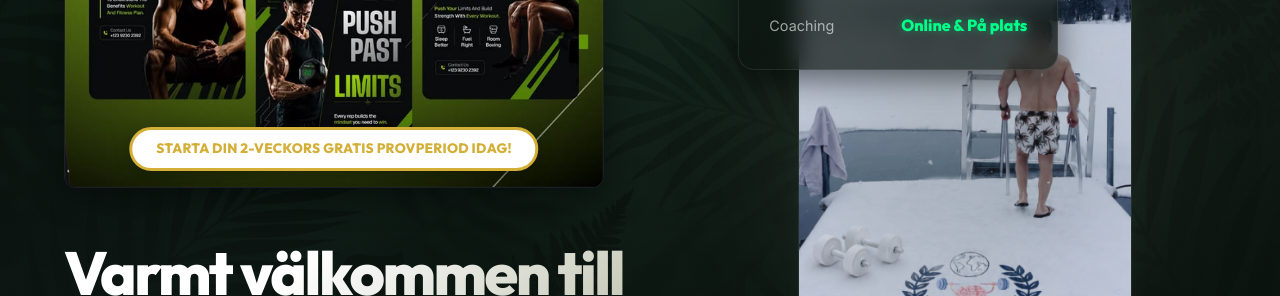
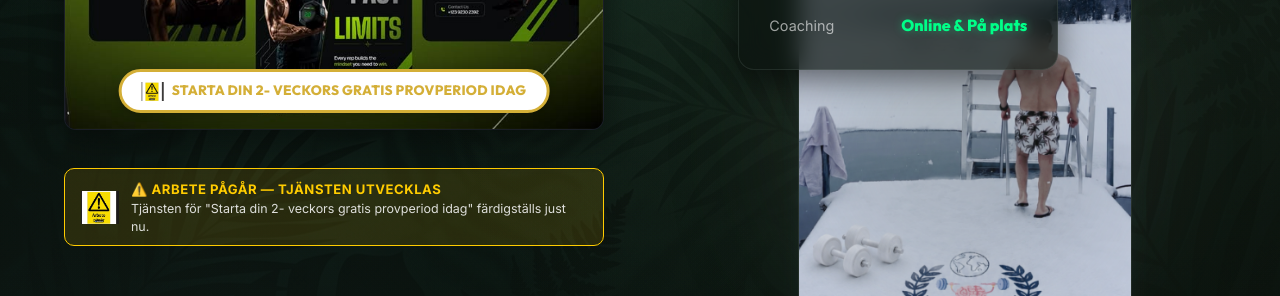
Before and after one commit to ali456663/muscle-focus, a React (Vite) app: page / in a window 1280 px wide. Shown: the part 335-631 px from the top of the page. Built offline with nearby package versions, Linux system fonts and the light colour scheme; no server answers.

Commit message:
Tillagt Arbete paagår skylt och meddelande för 2-veckors gratis provperiod på förstasidan

```diff
--- a/src/pages/Home.jsx
+++ b/src/pages/Home.jsx
@@ -34,7 +34,7 @@ function Home() {
                   overflow: 'hidden',
                   border: '1px solid rgba(255, 255, 255, 0.08)',
                   boxShadow: '0 8px 32px rgba(0,0,0,0.4)',
-                  marginBottom: '28px',
+                  marginBottom: '14px',
                   cursor: 'pointer',
                   background: '#060b13'
                 }}
@@ -53,6 +53,30 @@ function Home() {
                   onMouseLeave={(e) => { e.currentTarget.style.transform = 'scale(1)' }}
                 />
 
+                {/* Arbete pågår badge top right */}
+                <div
+                  style={{
+                    position: 'absolute',
+                    top: '12px',
+                    right: '12px',
+                    backgroundColor: '#ffcc00',
+                    color: '#000000',
+                    padding: '4px 10px',
+                    borderRadius: '8px',
+                    boxShadow: '0 4px 12px rgba(0,0,0,0.5)',
+                    display: 'flex',
+                    alignItems: 'center',
+                    gap: '6px',
+                    fontWeight: '900',
+                    fontSize: '0.75rem',
+                    border: '2px solid #000000',
+                    zIndex: 2
+                  }}
+                >
+                  <img src="/arbete_pagar.png" alt="Arbete pågår" style={{ width: '20px', height: 'auto', display: 'block' }} />
+                  <span>ARBETE PÅGÅR</span>
+                </div>
+
                 {/* White Rounded Badge overlay positioned at the bottom */}
                 <div
                   style={{
@@ -61,7 +85,7 @@ function Home() {
                     left: '50%',
                     transform: 'translateX(-50%)',
                     backgroundColor: '#ffffff',
-                    padding: '8px 24px',
+                    padding: '8px 20px',
                     borderRadius: '30px',
                     border: '3px solid #d4af37',
                     boxShadow: '0 4px 15px rgba(0,0,0,0.25)',
@@ -69,9 +93,11 @@ function Home() {
                     pointerEvents: 'none',
                     display: 'flex',
                     alignItems: 'center',
-                    justifyContent: 'center'
+                    justifyContent: 'center',
+                    gap: '8px'
                   }}
                 >
+                  <img src="/arbete_pagar.png" alt="Arbete pågår" style={{ width: '22px', height: 'auto', objectFit: 'contain' }} />
                   <span
                     style={{
                       fontFamily: 'var(--font-heading), Impact, sans-serif',
@@ -82,10 +108,37 @@ function Home() {
                       textTransform: 'uppercase'
                     }}
                   >
-                    {language === 'en' ? 'Start your 2-week free trial today!' : 'Starta din 2-veckors gratis provperiod idag!'}
+                    Starta din 2- veckors gratis provperiod idag
                   </span>
                 </div>
               </Link>
+
+              {/* Arbete Pågår Alert Box under banner */}
+              <div
+                style={{
+                  display: 'flex',
+                  alignItems: 'center',
+                  gap: '12px',
+                  backgroundColor: 'rgba(255, 204, 0, 0.12)',
+                  border: '1.5px solid #ffcc00',
+                  borderRadius: '10px',
+                  padding: '10px 16px',
+                  marginBottom: '28px',
+                  maxWidth: '540px',
+                  width: '100%',
+                  textAlign: 'left'
+                }}
+              >
+                <img src="/arbete_pagar.png" alt="Arbete pågår" style={{ width: '38px', height: 'auto', flexShrink: 0 }} />
+                <div>
+                  <strong style={{ color: '#ffcc00', fontSize: '0.82rem', display: 'block', textTransform: 'uppercase', letterSpacing: '0.04em' }}>
+                    ⚠️ Arbete Pågår — Tjänsten Utvecklas
+                  </strong>
+                  <span style={{ color: 'rgba(255, 255, 255, 0.85)', fontSize: '0.78rem', lineHeight: 1.4, display: 'block' }}>
+                    Tjänsten för "Starta din 2- veckors gratis provperiod idag" färdigställs just nu.
+                  </span>
+                </div>
+              </div>
               <h1 className="hero-title text-gradient-neon">
                 {t('heroWelcome')}<span>{t('heroTitle')}</span>
               </h1>
```
Also changed, not shown: public/arbete_pagar.png (added).
